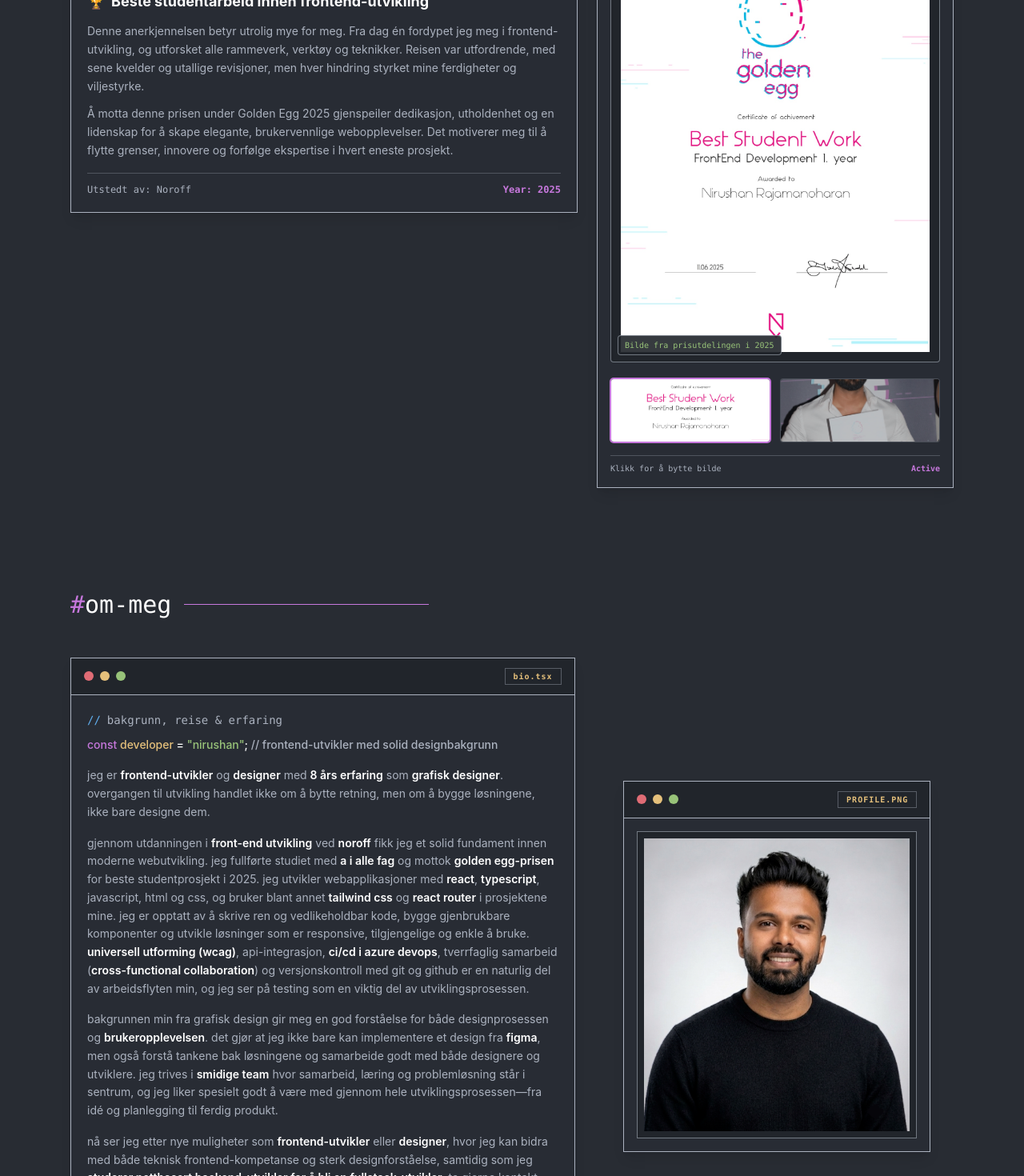
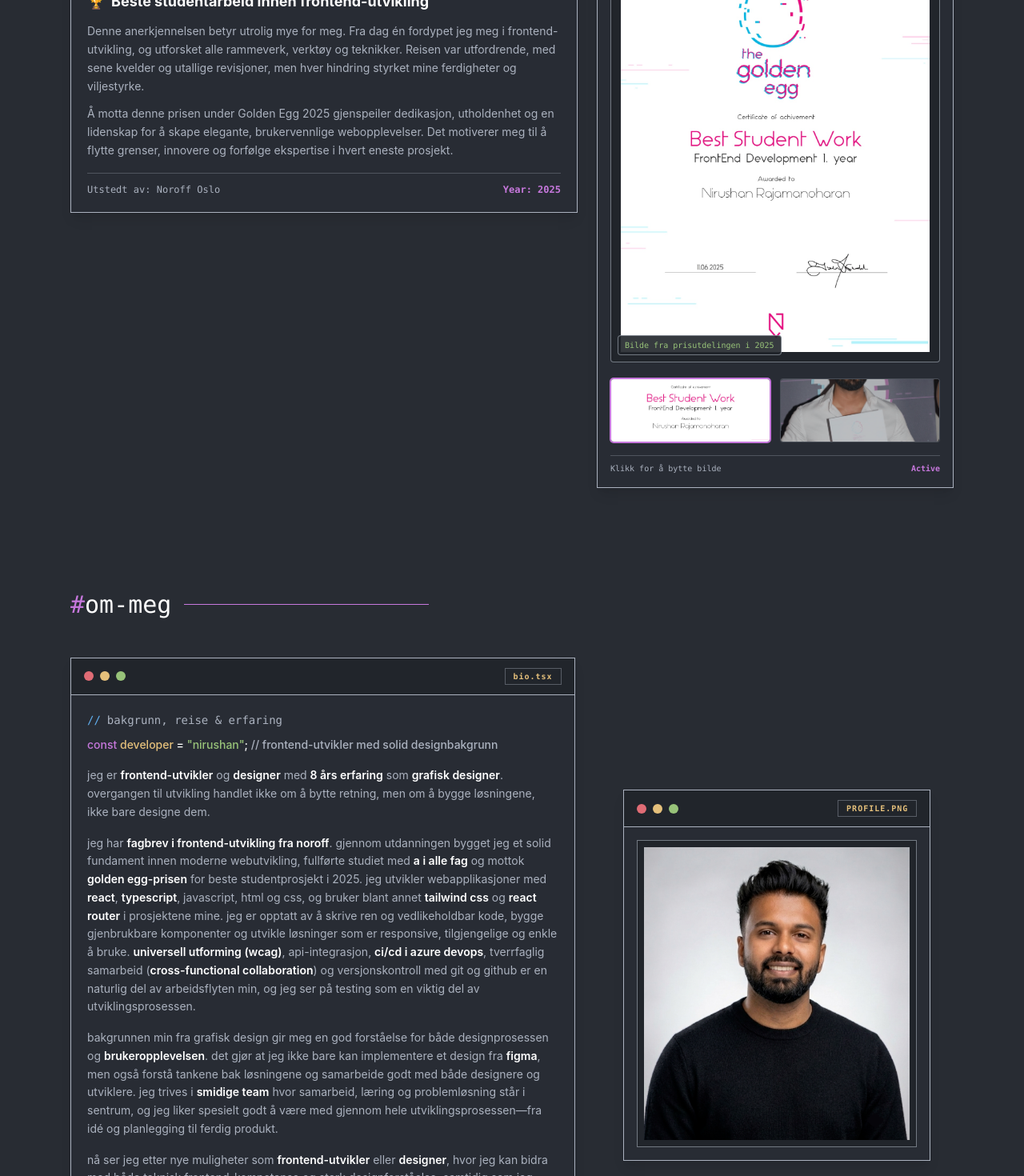
Before and after one commit to Nirush4/portfolio-new, a React (Vite) app: page / in a window 1280 px wide. Shown: the part 6228-7698 px from the top of the page at 80% size. Built offline with nearby package versions, Linux system fonts and the light colour scheme.

Commit message:
feat(about): refine personal background details and update honors section with full institution names

```diff
--- a/src/components/AboutSection.tsx
+++ b/src/components/AboutSection.tsx
@@ -97,14 +97,12 @@ export const AboutSection = ({ lang }: AboutSectionProps): JSX.Element => {
                   men om å bygge løsningene, ikke bare designe dem.
                 </p>
                 <p className='font-sans'>
-                  gjennom utdanningen i{' '}
+                  jeg har{' '}
                   <strong className='text-white font-semibold'>
-                    front-end utvikling
-                  </strong>{' '}
-                  ved{' '}
-                  <strong className='text-white font-semibold'>noroff</strong>{' '}
-                  fikk jeg et solid fundament innen moderne webutvikling. jeg
-                  fullførte studiet med{' '}
+                    fagbrev i frontend-utvikling fra noroff
+                  </strong>
+                  . gjennom utdanningen bygget jeg et solid fundament innen
+                  moderne webutvikling, fullførte studiet med{' '}
                   <strong className='text-white font-semibold'>
                     a i alle fag
                   </strong>{' '}
@@ -212,18 +210,17 @@ export const AboutSection = ({ lang }: AboutSectionProps): JSX.Element => {
                   designing them.
                 </p>
                 <p className='font-sans'>
-                  through my{' '}
+                  i hold a{' '}
                   <strong className='text-white font-semibold'>
-                    front-end development
-                  </strong>{' '}
-                  education at{' '}
-                  <strong className='text-white font-semibold'>noroff</strong>,
-                  i built a solid foundation in modern web engineering. i
-                  completed my studies with{' '}
+                    professional degree in front-end development from Noroff
+                    School of Technology and Digital Media
+                  </strong>
+                  . through my education, i built a solid foundation in modern
+                  web engineering, completed my studies with{' '}
                   <strong className='text-white font-semibold'>
                     top grades (A)
                   </strong>{' '}
-                  across all subjects and received the{' '}
+                  across all subjects, and received the{' '}
                   <strong className='text-white font-semibold'>
                     golden egg award
                   </strong>{' '}
--- a/src/components/HonorsAwards.tsx
+++ b/src/components/HonorsAwards.tsx
@@ -97,7 +97,9 @@ export const HonorsAwards = ({ lang }: HonorsAwardsProps): JSX.Element => {
 
             <div className='pt-3 border-t border-[#ABB2BF]/30 flex items-center justify-between text-xs font-mono'>
               <span className='text-[#ABB2BF]'>
-                {lang === 'NO' ? 'Utstedt av: Noroff' : 'Issued by: Noroff'}
+                {lang === 'NO'
+                  ? 'Utstedt av: Noroff Oslo'
+                  : 'Issued by: Noroff School of Technology and Digital Media'}
               </span>
               <span className='text-[#C778DD] font-semibold'>Year: 2025</span>
             </div>
```
